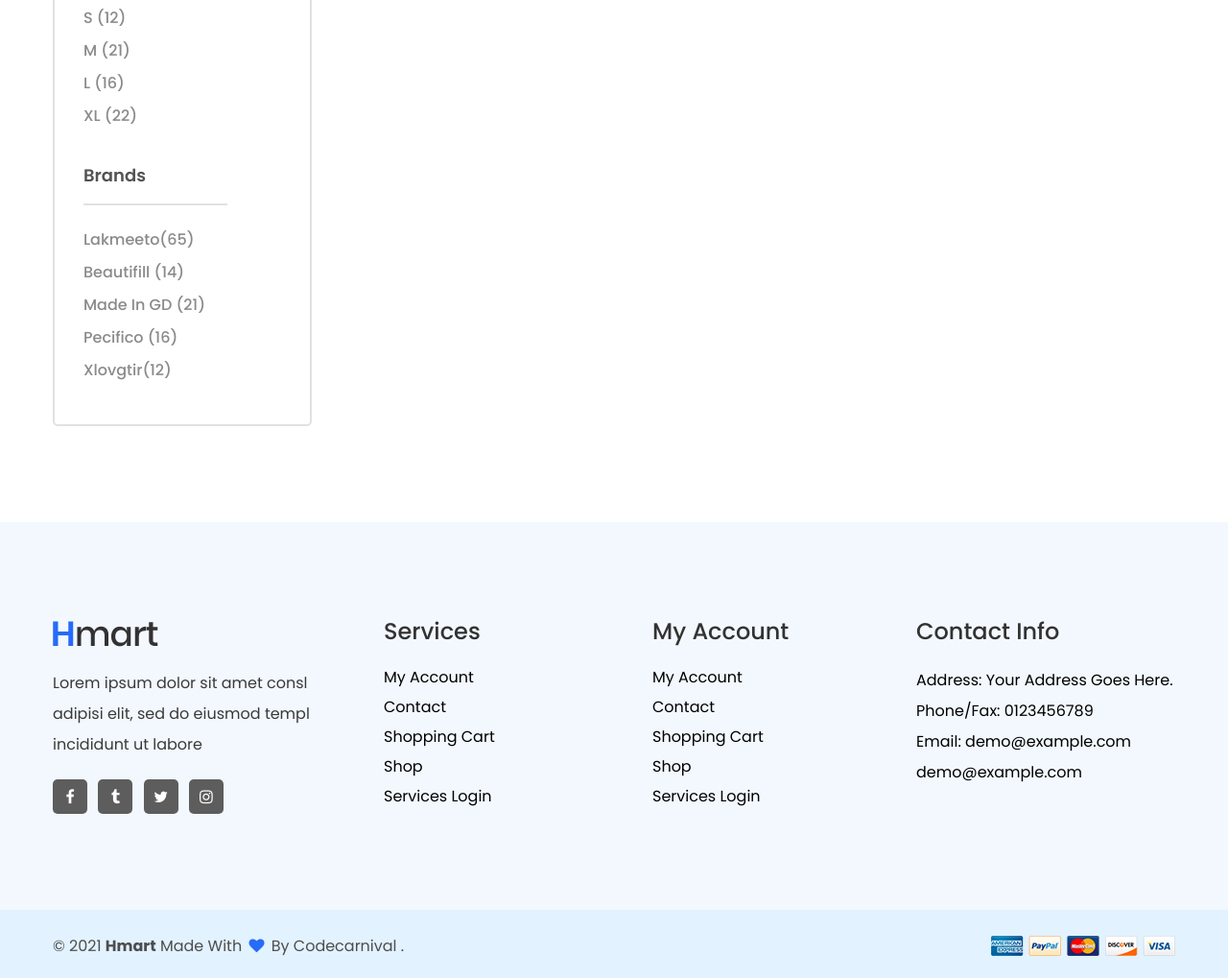
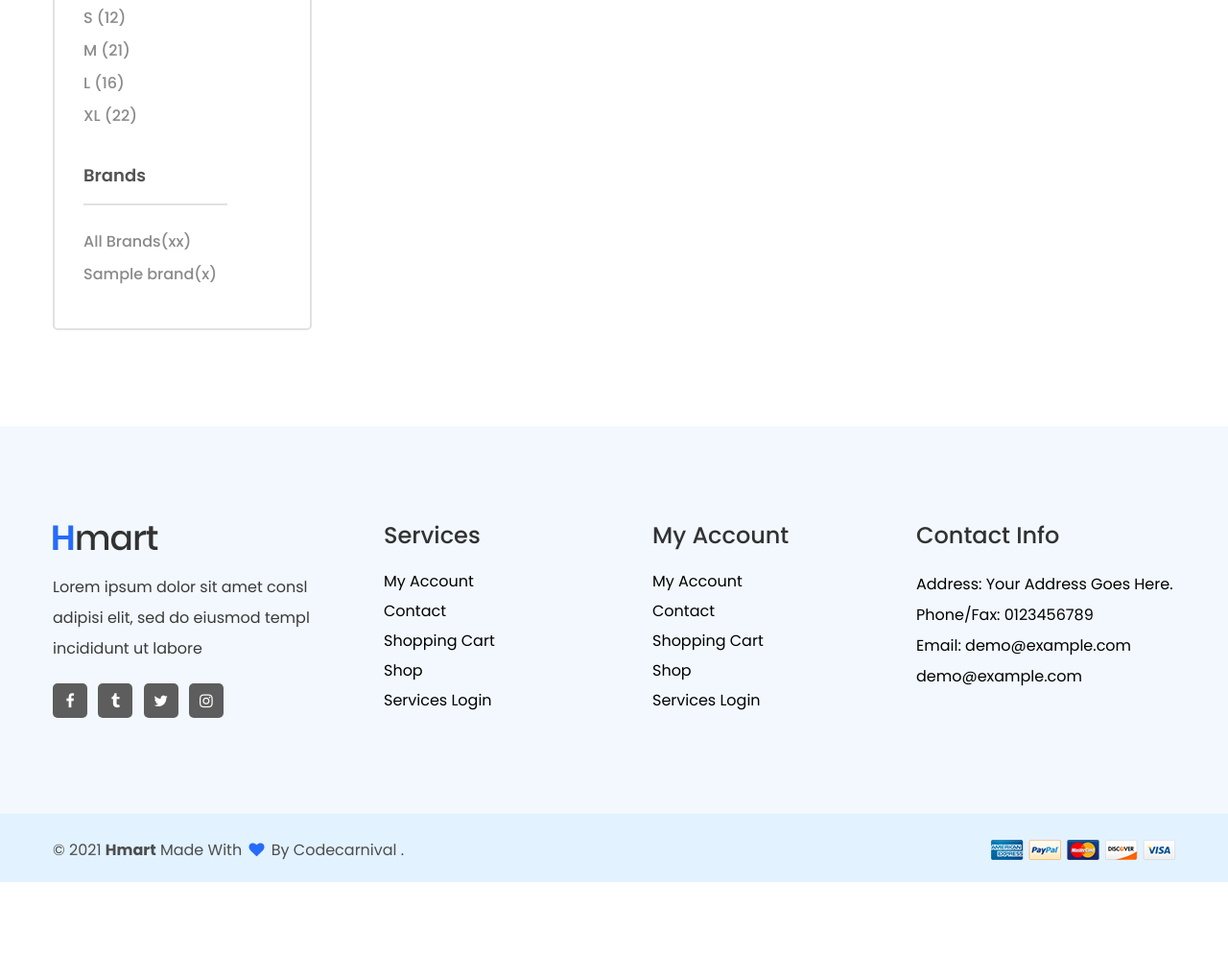
Before and after one commit to gurnitha/django-ytb-codingEx-electronic-shopping-system, a Django app: page /store/product-list in a window 1280 px wide. Shown: the part 1323-2342 px from the top of the page at 96% size. After the commit the page ends 2242 px from the top, so only its background shows below. Run offline with Django 3.2, Linux system fonts and the light colour scheme; tables that the repository leaves empty hold one stand-in row (values such as "Sample post"); grey boxes marked "Sample" are stand-in pictures; some libraries are stand-ins or nearby versions; some web fonts are replaced.

Commit message:
10.7 Retrieving and displaying Brand on sidebar of the product-list page

```diff
--- a/apps/store/views.py
+++ b/apps/store/views.py
@@ -8,7 +8,9 @@ from apps.store.models import (
 	Product,
 	Category,
 	FilterPrice,
-	Color,)
+	Color,
+	Brand,
+	)
 
 # Create your views here.
 
@@ -28,10 +30,14 @@ def ProductList(request):
 	# Color
 	colors = Color.objects.all()
 
+	# Brand
+	brands = Brand.objects.all()
+	print(brands)
 	context = {
 		'product_list_objects': product_list,
 		'category_objects': categories,
 		'filter_price_objects': filter_prices,
 		'color_objects':colors,
+		'brand_objects':brands,
 	}
 	return render(request, 'store/product-list.html', context)
--- a/templates/store/product-list.html
+++ b/templates/store/product-list.html
@@ -236,11 +236,10 @@
                                 <h4 class="sidebar-title">Brands</h4>
                                 <div class="sidebar-widget-brand">
                                     <ul>
-                                        <li><a href="#" class="selected m-0"> Lakmeeto<span>(65)</span> </a></li>
-                                        <li><a href="#" class=""> Beautifill <span>(14)</span></a></li>
-                                        <li><a href="#" class=""> Made In GD <span>(21)</span></a></li>
-                                        <li><a href="#" class=""> Pecifico <span>(16)</span></a></li>
-                                        <li><a href="#" class=""> Xlovgtir<span>(12)</span></a></li>
+                                        <li><a href="#" class="">All Brands<span>(xx)</span></a></li>
+                                    	{% for brand_object in brand_objects %}
+                                        <li><a href="#" class="">{{brand_object.name}}<span>(x)</span></a></li>
+                                    	{% endfor %}
                                     </ul>
                                 </div>
                             </div>
```
Also changed, not shown: README.md.
